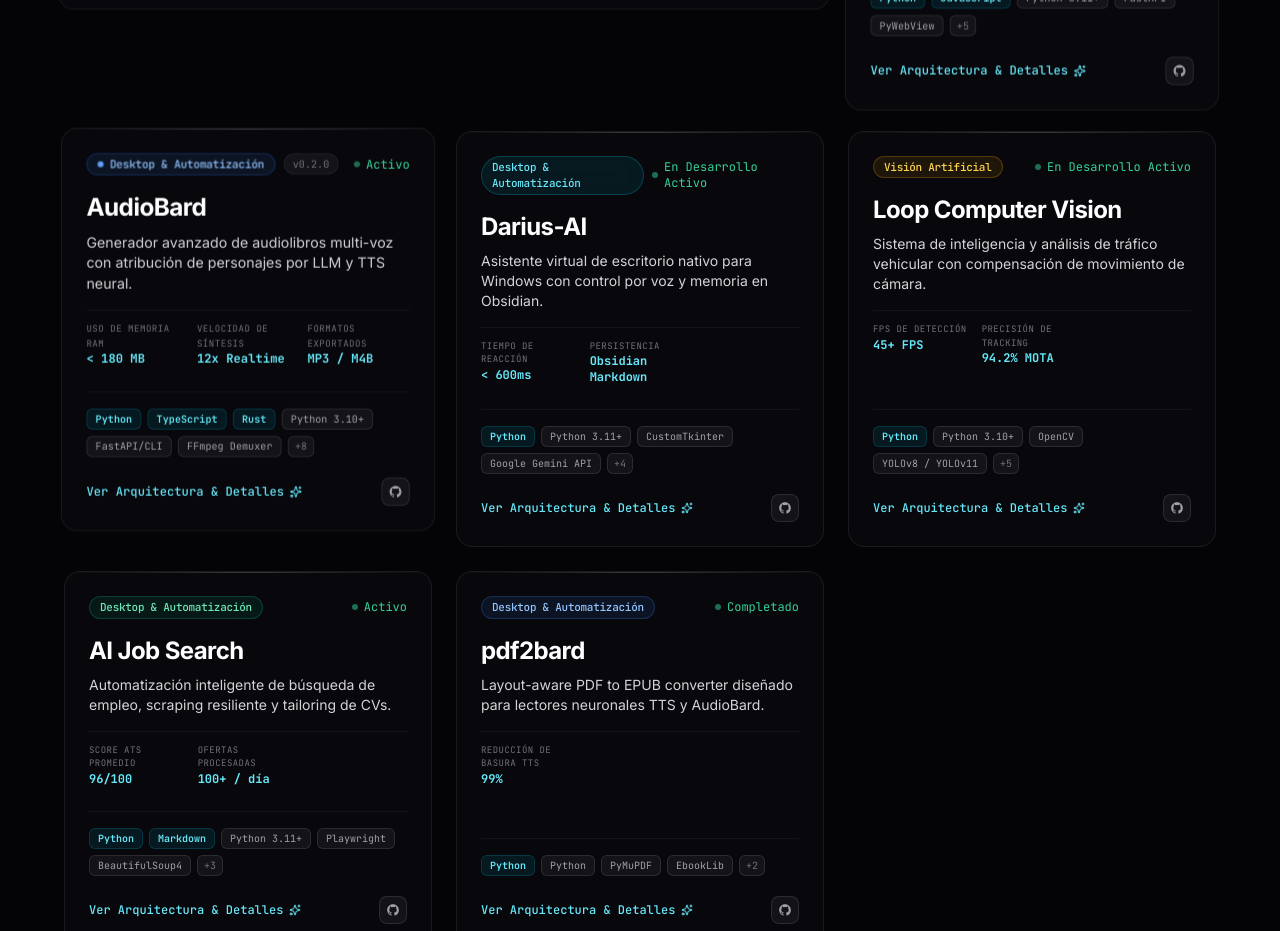
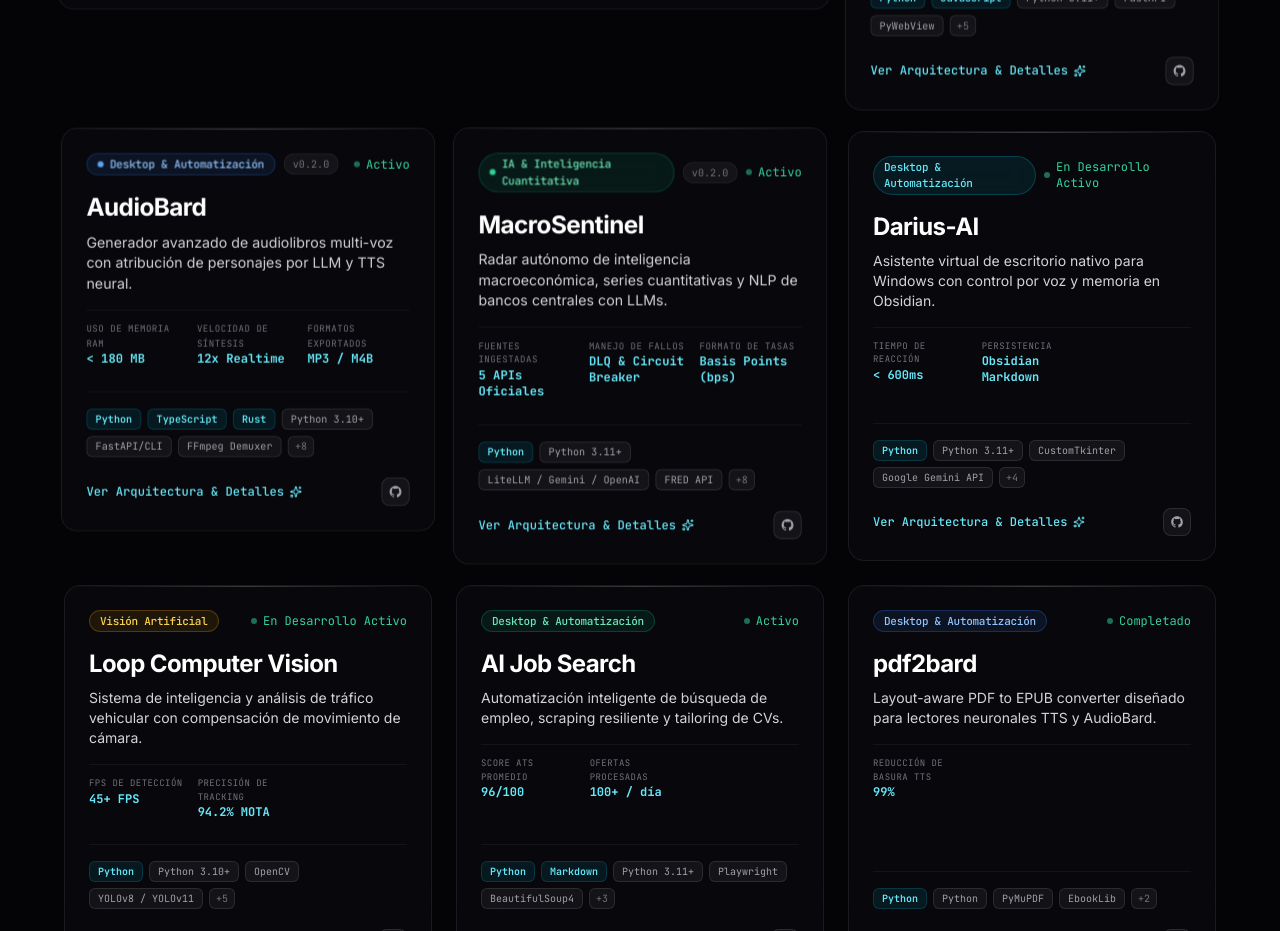
Before and after one commit to oscarbol09/oscarbol09.github.io, a React (Vite) app: page / in a window 1280 px wide. Shown: the part 2500-3431 px from the top of the page. Built offline with nearby package versions, Linux system fonts and the light colour scheme.

Commit message:
feat(projects): add MacroSentinel autonomous macroeconomic radar with FinCoT and Scatter-Gather architecture

```diff
--- a/index.html
+++ b/index.html
@@ -127,16 +127,28 @@
           "position": 2,
           "item": {
             "@type": "SoftwareSourceCode",
+            "name": "MacroSentinel — Radar Autónomo de Inteligencia Macroeconómica",
+            "description": "Radar autónomo de series cuantitativas (FRED, BLS, U.S. Treasury, CFTC COT), NLP de bancos centrales con debate dialéctico (Halcón vs Paloma) y despacho multicanal.",
+            "programmingLanguage": ["Python"],
+            "runtimePlatform": "Python 3.11+, LiteLLM, FRED API, BLS, SQLite WAL, Resend, Telegram",
+            "codeRepository": "https://github.com/oscarbol09/MacroSentinel"
+          }
+        },
+        {
+          "@type": "ListItem",
+          "position": 3,
+          "item": {
+            "@type": "SoftwareSourceCode",
             "name": "EduRag — Plataforma SaaS Multi-Tenant con RAG Pedagógico",
             "description": "SaaS multi-tenant para docentes con ingesta curricular, ranking léxico en PostgreSQL, streaming de tokens SSE en vivo y renderizado seguro de fórmulas STEM KaTeX.",
             "programmingLanguage": ["TypeScript", "Python"],
-            "runtimePlatform": "Next.js 16, React 19, Supabase, FastAPI",
+            "runtimePlatform": "Next.js 16, React 19, Azure Cosmos DB, FastAPI",
             "codeRepository": "https://github.com/oscarbol09/EduRag"
           }
         },
         {
           "@type": "ListItem",
-          "position": 3,
+          "position": 4,
           "item": {
             "@type": "SoftwareSourceCode",
             "name": "ThesisForge — Asistente de Investigación con RAG Híbrido",
@@ -148,7 +160,7 @@
         },
         {
           "@type": "ListItem",
-          "position": 4,
+          "position": 5,
           "item": {
             "@type": "SoftwareSourceCode",
             "name": "AudioBard — Generador Inteligente de Audiolibros Multi-Voz",
@@ -160,7 +172,7 @@
         },
         {
           "@type": "ListItem",
-          "position": 5,
+          "position": 6,
           "item": {
             "@type": "SoftwareSourceCode",
             "name": "Loop Computer Vision — Inteligencia y Tracking de Tráfico",
@@ -178,15 +190,16 @@
     <!-- Semantic Noscript Fallback for SEO Crawlers & Non-JS Clients -->
     <noscript>
       <header style="padding: 2rem; background: #07070a; color: #fff;">
-        <h1>Oscar Darío Madera — AI Systems & Backend Craftsman</h1>
-        <p>Ingeniero de Software enfocado en sistemas concurrentes en Go, proxies de bases de datos, arquitecturas RAG híbridas y visión artificial.</p>
+        <h1>Oscar Darío Madera — Full-Stack & Systems Software Engineer</h1>
+        <p>Desarrollador Full-Stack enfocado en Java (Spring), Go, Python, Cloud (AWS, Azure), inteligencia cuantitativa, RAG y visión artificial.</p>
         <p>Contacto: <a href="mailto:omaderabolano@correo.unicordoba.edu.co">omaderabolano@correo.unicordoba.edu.co</a> | GitHub: <a href="https://github.com/oscarbol09">@oscarbol09</a></p>
       </header>
       <section style="padding: 2rem; background: #0d0d12; color: #fff;">
         <h2>Proyectos Destacados de Ingeniería</h2>
         <ul>
           <li><strong>Branchbase:</strong> Git-Native Database Branching CLI & TCP Proxy (Go 1.22+ / PostgreSQL / SQLite) - <a href="https://github.com/oscarbol09/branchbase">GitHub</a></li>
-          <li><strong>EduRag:</strong> SaaS Multi-Tenant RAG con Streaming SSE & STEM KaTeX (Next.js 16 / React 19 / Supabase) - <a href="https://github.com/oscarbol09/EduRag">GitHub</a></li>
+          <li><strong>MacroSentinel:</strong> Radar de Inteligencia Macroeconómica & FinCoT Dialéctico (Python / FRED / BLS / Resend) - <a href="https://github.com/oscarbol09/MacroSentinel">GitHub</a></li>
+          <li><strong>EduRag:</strong> SaaS Multi-Tenant RAG con Streaming SSE & STEM KaTeX (Next.js 16 / React 19 / Azure) - <a href="https://github.com/oscarbol09/EduRag">GitHub</a></li>
           <li><strong>ThesisForge:</strong> RAG Híbrido Académico & Normas APA 7ª (Python / FastAPI / LangChain) - <a href="https://github.com/oscarbol09/thesisforge">GitHub</a></li>
           <li><strong>AudioBard:</strong> Audiolibros Multi-Voz con LLMs y TTS Neural (Python / FFmpeg / Piper ONNX) - <a href="https://github.com/oscarbol09/audiobard">GitHub</a></li>
           <li><strong>Loop Computer Vision:</strong> Tracking y analítica de tráfico con compensación homográfica (Python / OpenCV / YOLO) - <a href="https://github.com/oscarbol09/loop-computer-vision">GitHub</a></li>
--- a/src/data/projects.ts
+++ b/src/data/projects.ts
@@ -218,6 +218,58 @@ export const PROJECTS: Project[] = [
     ]
   },
   {
+    id: 'macrosentinel',
+    title: 'MacroSentinel',
+    slug: 'macrosentinel',
+    tagline: 'Radar autónomo de inteligencia macroeconómica, series cuantitativas y NLP de bancos centrales con LLMs.',
+    category: 'ai_rag',
+    categoryLabel: 'IA & Inteligencia Cuantitativa',
+    featured: true,
+    status: 'Activo / Producción',
+    version: 'v0.2.0',
+    languages: ['Python'],
+    techStack: ['Python 3.11+', 'LiteLLM / Gemini / OpenAI', 'FRED API', 'BLS API', 'U.S. Treasury API', 'CFTC SODA2', 'SQLite WAL (DLQ)', 'Matplotlib Agg', 'Resend API', 'Telegram Bot API', 'APScheduler'],
+    githubUrl: 'https://github.com/oscarbol09/MacroSentinel',
+    installCommand: 'pip install -e . || macro-sentinel scan --now',
+    badgeColor: 'emerald',
+    highlights: [
+      'Pipeline asíncrono Scatter-Gather con disyuntores (Circuit Breakers) y Dead Letter Queue (DLQ) en SQLite WAL.',
+      'Ingesta continua de indicadores cuantitativos (FRED, Tesoro de EE.UU., BLS, CFTC COT) y actas del FOMC/BCE.',
+      'Razonamiento financiero estructurado: Financial Chain-of-Thought (FinCoT) con debate dialéctico obligatorio (Agente Halcón vs Paloma).',
+      'Despacho multicanal automatizado: Terminal Rich, reportes Markdown MacroPulse, bot de Telegram y digest por correo vía Resend.'
+    ],
+    description: 'MacroSentinel es un radar autónomo de inteligencia macroeconómica que unifica datos dispersos del mercado monetario y laboral. Analiza el tono de los bancos centrales (Hawkish vs Dovish), grafica la curva de rendimientos (10Y-2Y Spread) y genera síntesis de cuadrantes económicos del Investment Clock con fallback determinista.',
+    architectureDiagram: `[ APScheduler / CLI ] ➔ [ Scatter-Gather Ingestion (FRED, BLS, Treasury, COT, FOMC) ]
+                                            │
+                                            ▼
+                           [ Circuit Breaker & Dead Letter Queue (DLQ) ]
+                                            │
+                                            ▼
+                       [ FinCoT LLM Ingestion (Debate Halcón vs Paloma) ]
+                                            │
+                                            ▼
+                 [ Despacho Multicanal: Telegram, Email Resend & Terminal Rich ]`,
+    technicalDecisions: [
+      {
+        title: 'Cómputo en Puntos Básicos (bps) en Tasas',
+        explanation: 'Las variaciones en tipos de interés se computan en Puntos Básicos (Δ × 100) para eliminar distorsiones matemáticas porcentuales en lecturas cercanas a cero.'
+      },
+      {
+        title: 'Pipeline Resiliente con Dead Letter Queue (DLQ)',
+        explanation: 'Si una API externa sufre caídas o límites de cuota, la llamada se aísla en la tabla de cuarentena y el pipeline continúa la síntesis con las fuentes supervivientes.'
+      },
+      {
+        title: 'Debate Dialéctico Antagónico en LLMs',
+        explanation: 'Para neutralizar sesgos complacientes de los modelos de lenguaje, el prompt obliga a enfrentar un Agente Halcón (inflación) contra un Agente Paloma (empleo) antes de formular la síntesis final.'
+      }
+    ],
+    metrics: [
+      { label: 'Fuentes Ingestadas', value: '5 APIs Oficiales' },
+      { label: 'Manejo de Fallos', value: 'DLQ & Circuit Breaker' },
+      { label: 'Formato de Tasas', value: 'Basis Points (bps)' }
+    ]
+  },
+  {
     id: 'darius-ai',
     title: 'Darius-AI',
     slug: 'darius-ai',
--- a/src/data/terminalCommands.ts
+++ b/src/data/terminalCommands.ts
@@ -25,6 +25,7 @@ export const TERMINAL_COMMANDS: Record<string, string | string[] | ((args: strin
     '  projects           - Lista rápida de repositorios y proyectos insignia',
     '  run branchbase     - Simula el inicio del proxy Branchbase en Go',
     '  run edurag         - Inspecciona la topología de EduRag',
+    '  run macrosentinel  - Simula el escaneo macroeconómico de MacroSentinel',
     '  skills             - Vista compacta de tecnologías dominadas',
     '  standards          - Filosofía de desarrollo (Cero AI Slop, ACID)',
     '  contact            - Muestra canales de comunicación directos',
@@ -48,13 +49,15 @@ export const TERMINAL_COMMANDS: Record<string, string | string[] | ((args: strin
     'PROYECTOS DESTACADOS:',
     '  [1] Branchbase (Go 1.22+ / Cobra / Bubbletea / Postgres / SQLite)',
     '      Proxy TCP y branching local de DB por rama de Git. (v0.3.0)',
-    '  [2] EduRag (Next.js 16 / React 19 / Azure Cosmos DB / FastAPI / Gemini AI)',
+    '  [2] MacroSentinel (Python 3.11+ / FRED / BLS / LiteLLM / Resend / Telegram)',
+    '      Radar de inteligencia macroeconómica con FinCoT y debate dialéctico. (v0.2.0)',
+    '  [3] EduRag (Next.js 16 / React 19 / Azure Cosmos DB / FastAPI / Gemini AI)',
     '      SaaS de RAG pedagógico multi-tenant con RBAC y streaming STEM. (v1.0.0-beta)',
-    '  [3] AudioBard (Python / Tauri v2 / Vue 3 / FFmpeg / Piper ONNX / 230+ Tests)',
+    '  [4] AudioBard (Python / Tauri v2 / Vue 3 / FFmpeg / Piper ONNX / 230+ Tests)',
     '      Generador inteligente de audiolibros multi-voz por personaje.',
-    '  [4] ThesisForge (Python / FastAPI / LangChain / CrossRef / APA 7)',
+    '  [5] ThesisForge (Python / FastAPI / LangChain / CrossRef / APA 7)',
     '      Forjador de investigación académica con RAG híbrido y DOI verificado.',
-    '  [5] Loop Computer Vision (Python / OpenCV / YOLO / ByteTrack / Streamlit)',
+    '  [6] Loop Computer Vision (Python / OpenCV / YOLO / ByteTrack / Streamlit)',
     '      Analítica de tráfico con compensación de cámara homográfica.',
     '',
     'Tip: Usa "run <proyecto>" para simular la ejecución de una herramienta.'
@@ -67,6 +70,16 @@ export const TERMINAL_COMMANDS: Record<string, string | string[] | ((args: strin
     '[✓] Clonando template db_main ➔ db_feature_auth-pipeline en 184ms',
     '[✓] Proxy TCP escuchando en :5432 -> Enrutando tráfico a db_feature_auth-pipeline',
     '⚡ Estado: LISTO. Las conexiones de tu app están aisladas en esta rama.'
+  ],
+  'run macrosentinel': [
+    '📈 Inicializando MacroSentinel v0.2.0 Scatter-Gather Ingestion...',
+    '[✓] Ingestando series FRED: T10Y2Y (Curva 10Y-2Y), FEDFUNDS, CPI, PCE, UNRATE, SAHM',
+    '[✓] Consultando U.S. Treasury Fiscal Data y BLS API v2 (Core CPI & Nonfarm)',
+    '[✓] Analizando actas FOMC: Detección de sesgo Hawkish vs Dovish',
+    '[✓] Ejecutando FinCoT: Debate Dialéctico (Agente Halcón vs Agente Paloma)',
+    '[✓] Clasificación Investment Clock: Régimen de Desinflación / Aterrizaje Suave',
+    '[✓] Generando gráfico de curva con Matplotlib Agg ➔ Despachando a Telegram & Email Digest',
+    '⚡ Estado: REPORTE MACROPULSE GENERADO CON ÉXITO.'
   ],
   'run edurag': [
     '🎓 Inicializando pipeline EduRag Context Builder...',
@@ -104,6 +117,7 @@ export const TERMINAL_COMMANDS: Record<string, string | string[] | ((args: strin
     'ENLACES:',
     '  • GitHub Perfil:   https://github.com/oscarbol09',
     '  • Repositorio:     https://github.com/oscarbol09/branchbase',
+    '  • Repositorio:     https://github.com/oscarbol09/MacroSentinel',
     '  • Repositorio:     https://github.com/oscarbol09/EduRag',
     '  • Repositorio:     https://github.com/oscarbol09/thesisforge'
   ],
```
Also changed, not shown: public/llms.txt.
